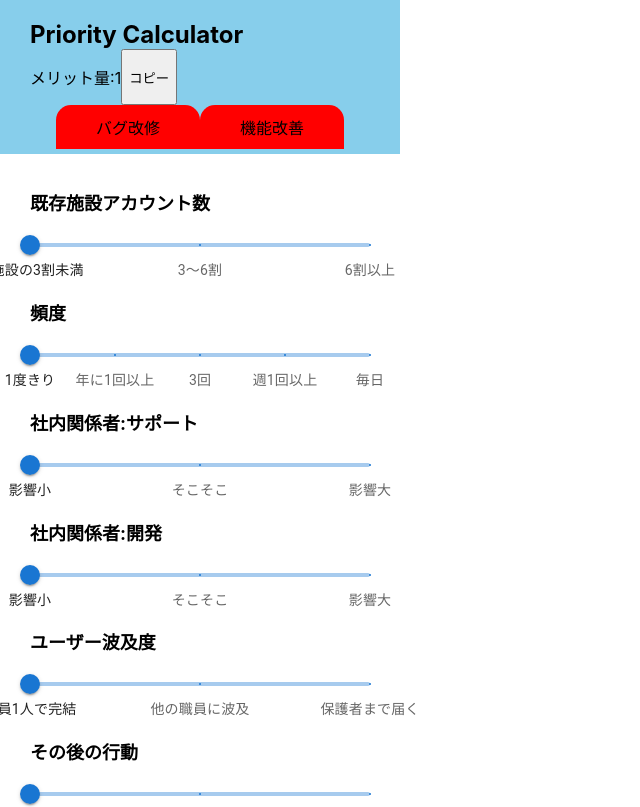
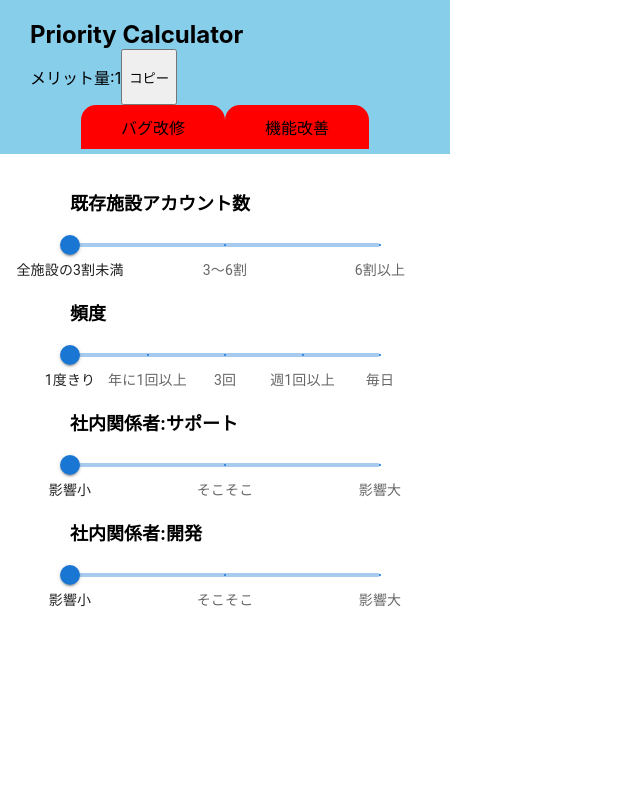
Before and after one commit to Yuji5117/priority-calculator, a React (Create React App) app: page / in a window 1280 px wide. Shown: the top 807 px of the page, without its empty margins (0-640 px from the left). Built offline with nearby package versions, Linux system fonts and the light colour scheme.

Commit message:
スタイルを修正

```diff
--- a/src/App.tsx
+++ b/src/App.tsx
@@ -81,6 +81,7 @@ function App() {
 
   return (
     <Wrapper className="App">
+      <Container>
         <Header
           priorityScore={priorityScore}
           onChengePriorityType={onChengePriorityType}
@@ -90,6 +91,7 @@ function App() {
           priorityType={priorityType}
           caluculatePriorityScore={caluculatePriorityScore}
         />
+      </Container>
     </Wrapper>
   );
 }
@@ -97,6 +99,11 @@ function App() {
 export default App;
 
 const Wrapper = styled.div`
-  width: 400px;
-  height: 400px;
+  width: 450px;
+  height: 600px;
 `;
+
+const Container = styled.div`
+  display: flex;
+  flex-direction: column;
+`;
--- a/src/components/ScoreBoard.tsx
+++ b/src/components/ScoreBoard.tsx
@@ -141,13 +141,13 @@ const ScoreBoard = (props: PropsType) => {
 export default ScoreBoard;
 
 const Wrapper = styled.div`
+  height: 470px;
   box-sizing: border-box;
-  /* background: #ffffff; */
-  background: pink;
+  overflow-y: scroll;
 `;
 
 const Container = styled.div`
-  padding: 20px 30px 0 30px;
+  padding: 20px 70px 20px 70px;
   background: #ffffff;
 `;
 
```
Lines whose indentation alone changed are shown as unchanged.
